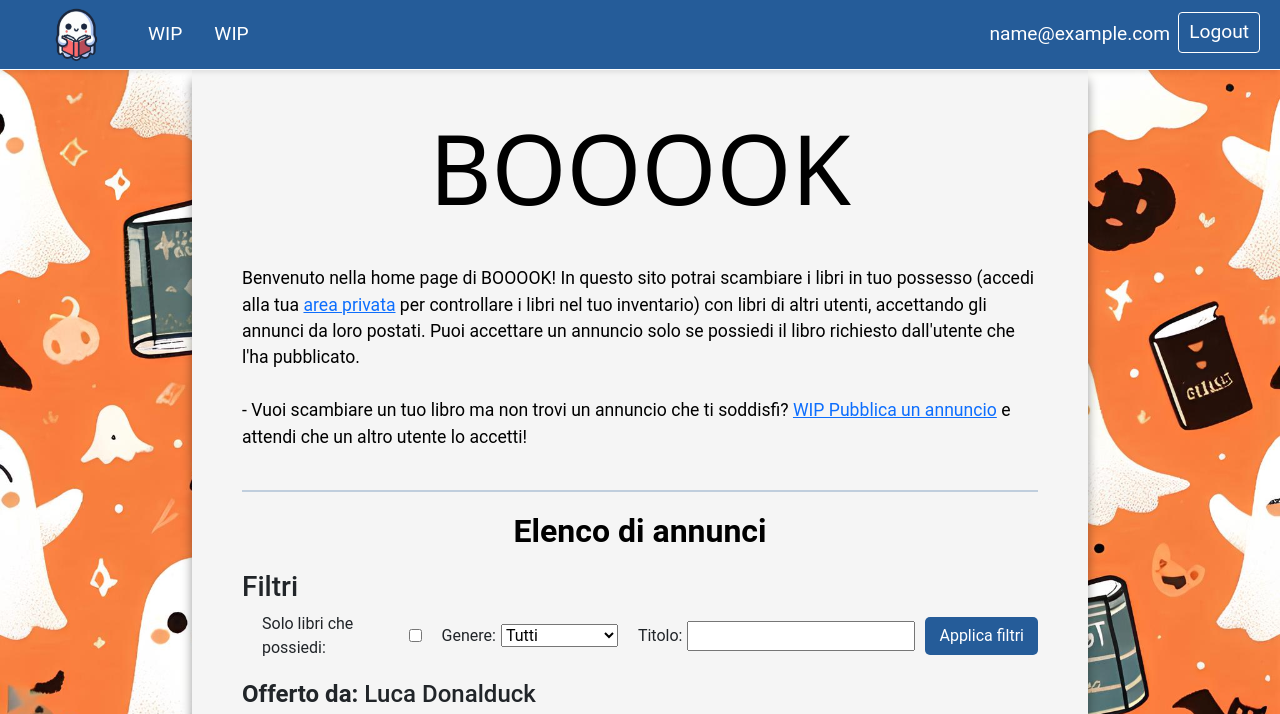
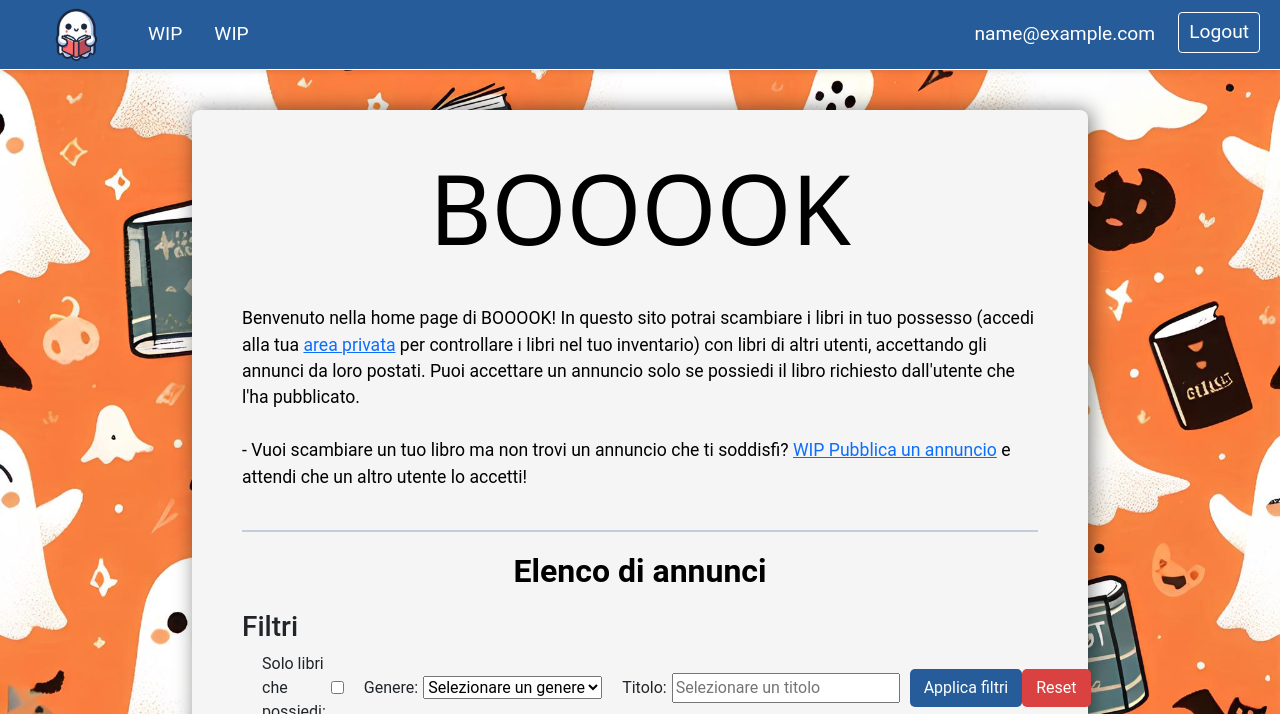
Before and after one commit to Seagullsarecute/Booook, a PHP site: page /home.php in a window 1280 px wide. Shown: the top 714 px of the page. Run offline with PHP 8.4, Linux system fonts and the light colour scheme; the visitor is signed in with stand-in values (Sample User, id 1); data comes from the database, SQL or seed files in the repository; some web fonts are replaced.

Commit message:
Homepage filters completed, minor corrections

```diff
--- a/home.php
+++ b/home.php
@@ -45,31 +45,28 @@ if ($conn->connect_error) {
                 <input type="checkbox" id="checkbox" name="only_available" value="true">
                 <label for="genere">Genere:</label>
                 <select id="genere" name="genere">
-                    <option value="none">Tutti</option>
-                    <option value="fantasy">Fantasy</option>
-                    <option value="horror">Horror</option>
-                    <option value="giallo">Giallo</option>
-                    <option value="romantico">Romantico</option>
-                    <option value="avventura">Avventura</option>
-                    <option value="biografico">Biografico</option>
-                    <option value="storia">Storia</option>
-                    <option value="fantascienza">Fantascienza</option>
-                    <option value="thriller">Thriller</option>
-                    <option value="comico">Comico</option>
-                    <option value="drammatico">Drammatico</option>
-                    <option value="poesia">Poesia</option>
-                    <option value="saggio">Saggio</option>
-                    <option value="tecnico">Tecnico</option>
-                    <option value="altro">Altro</option>
+                    <?php
+                    $sql = "SELECT DISTINCT genere FROM info_libri ORDER BY genere ASC";
+
+                    $result= $conn->query($sql);
+                    if($result->num_rows >0) {
+                        echo "<option disabled selected value='none'>Selezionare un genere</option>";
+                        while($row= $result->fetch_assoc()) {
+                            echo "<option value='". strtolower($row['genere']) ."'>". ucfirst($row['genere']) ."</option>";
+                        }
+                    }
+                    ?>
                 </select>
                 <label for="casa_editrice">Titolo:</label>
-                <input type="text" name="titolo">
+                <input type="text" name="titolo" placeholder="Selezionare un titolo">
                 <input type="submit" value="Applica filtri">
+                <a href="home.php" id="filter-reset-button">Reset</a>
             </form>
 
         </div>
         <div id="annunci-wrapper">
             <?php
+            $filters_counter = 0;
             $sql = "SELECT
                         info_richiesto.titolo AS richiesto_titolo,
                         info_richiesto.autore AS richiesto_autore,
@@ -88,15 +85,17 @@ if ($conn->connect_error) {
                     LEFT JOIN utenti ON annunci.fk_id_utente = utenti.id_utente
                     LEFT JOIN copia_libri AS copia_scambiato ON annunci.fk_id_copia_libro_scambiato = copia_scambiato.id_copia_libro
                     LEFT JOIN info_libri AS info_scambiato ON copia_scambiato.fk_id_info_libro = info_scambiato.id_info_libro
-                    LEFT JOIN info_libri AS info_richiesto ON annunci.fk_id_info_libro_richiesto = info_richiesto.id_info_libro";
+                    LEFT JOIN info_libri AS info_richiesto ON annunci.fk_id_info_libro_richiesto = info_richiesto.id_info_libro\n";
             if(isset($_GET['only_available']) && $_GET['only_available'] == 'true'){
-                        $sql .= "WHERE richi";
+                $sql .= ($filters_counter>0 ? "AND" : "WHERE") . " info_richiesto.id_info_libro IN (SELECT fk_id_info_libro FROM copia_libri WHERE fk_id_utente = ".$_SESSION['user_id'].")";
+                $filters_counter++;
             }
             if(isset($_GET['genere']) && $_GET['genere'] != 'none'){
-                        $sql .= " WHERE richiesto_genere = '".$_GET['genere']."'";
+                $sql .= ($filters_counter>0 ? "AND" : "WHERE") . " info_scambiato.genere = '".$_GET['genere']."'";
+                $filters_counter++;
             }
             if(isset($_GET['titolo']) && $_GET['titolo'] != ''){
-                        $sql .= " WHERE richiesto_titolo LIKE '%".$_GET['titolo']."%'";
+                $sql .= ($filters_counter>0 ? "AND" : "WHERE") . " info_scambiato.titolo LIKE '%".$_GET['titolo']."%'";
             }
             $result = $conn->query($sql);
             if($result->num_rows > 0){
@@ -104,7 +103,7 @@ if ($conn->connect_error) {
                     echo "<div class='annuncio-singolo-wrapper'>";
                         echo "<h4><b>Offerto da:</b> " . $row['nome'] . " " . $row["cognome"]."</h4>";
                         echo "<div class='annuncio-singolo-scambiato'>";
-                            echo "<img class='annuncio-singolo-scambiato-img' src='images/book_covers/" . $row['scambiato_src'] . "'>";
+                            echo "<a href='pagina_libro.php?id_libro=".$row["richiesto_info_id"]."'><img class='annuncio-singolo-scambiato-img' src='images/book_covers/" . $row['scambiato_src'] . "'></a>";
                             echo "<div class='annuncio-singolo-scambiato-info'>";
                                 echo "<p><b>Titolo: </b>" . $row['scambiato_titolo'] . "</td>";
                                 echo "<p><b>Autore: </b>" . $row['scambiato_autore'] . "</td>";
@@ -119,6 +118,7 @@ if ($conn->connect_error) {
                     echo "</div>";
                 }
             }
+
             ?>
         </div>
     </div>
--- a/navbar.php
+++ b/navbar.php
@@ -10,11 +10,11 @@
   <div class="collapse navbar-collapse justify-content-end" id="navbarSupportedContent">
     <ul class="navbar-nav mr-auto">
       <li class="nav-item active">
-        <a id="nav-profilo" class="nav-link" href="logout.php"><?php echo "$email" ?><span class="sr-only"></span></a>
+        <a id="nav-profilo" class="nav-link" href="profilo.php"><?php echo "$email" ?><span class="sr-only"></span></a>
       </li>
       <li class="nav-item active">
-        <a id="nav-logout" class="nav-link" href="logout.php">Logout<span class="sr-only"></span></a>
+        <a id="nav-logout" class="nav-link" href="logout.php">Logout</a>
       </li>
-      </ul>
-      </div>
+    </ul>
+  </div>
 </nav>
--- a/script/home.js
+++ b/script/home.js
@@ -20,4 +20,12 @@ window.onload = function() {
     document.getElementsByName('titolo')[0].addEventListener('input', function() {
         localStorage.setItem('titolo', this.value);
     });
+    document.getElementById("filter-reset-button").addEventListener("click", function() {
+        localStorage.removeItem('only_available');
+        localStorage.removeItem('genere');
+        localStorage.removeItem('titolo');
+        document.getElementById('checkbox').checked = false;
+        document.getElementById('genere').value = '';
+        document.getElementsByName('titolo')[0].value = '';
+    });
 };
--- a/stylesheet/home.css
+++ b/stylesheet/home.css
@@ -41,13 +41,14 @@ body {
     padding: 20px 50px;
     width: 70%;
     height: 100%;
-    margin: auto;
+    margin: 40px auto;
+    border-radius: 8px;
     display: flex;
     flex-direction: column;
     justify-content: center;
     align-items: start;
     background-color: #f5f5f5;
-    box-shadow: 0 10px 10px 0 rgba(0, 0, 0, 0.4);
+    box-shadow: 3px 0px 20px 0 rgba(0, 0, 0, 0.5);
 }
 
 #annunci-wrapper {
@@ -129,6 +130,10 @@ hr {
     align-items: center;
 }
 
+#filtri-wrapper {
+    width: 100%;
+}
+
 input[type="submit"] {
     background-color: #255C99;
     margin-left: 10px;
@@ -140,7 +145,29 @@ input[type="submit"] {
     transition: 0.1s;
 }
 
+input[type="submit"]:hover {
+    transform: scale(1.1);
+    background-color: #1A4561;
+}
+
 #filtri-form label {
     margin-right: 5px;
     margin-left: 20px;
 }
+
+#filter-reset-button {
+    text-decoration: none;
+    margin-left:auto;
+    background-color: #da4141;
+    color: white;
+    padding: 7px 14px;
+    border: none;
+    border-radius: 5px;
+    cursor: pointer;
+    transition: 0.1s;
+}
+
+#filter-reset-button:hover {
+    transform: scale(1.1);
+    background-color: #912c2c;
+}
--- a/stylesheet/index.css
+++ b/stylesheet/index.css
@@ -15,6 +15,7 @@ body {
     justify-content: center;
     align-items: center;
     height: 100vh;
+    font-family: 'Roboto', sans-serif;
     background-image: url("../images/backgrounds/index_background.png");
     background-size: cover;
 }
--- a/stylesheet/nav.css
+++ b/stylesheet/nav.css
@@ -23,6 +23,7 @@
     border: 1.5px solid #fff;
     border-radius: 4px;
     padding: 5px 10px;
+    margin-left: 15px
 }
 
 .nav-link {
--- a/stylesheet/pagina_libro.css
+++ b/stylesheet/pagina_libro.css
@@ -5,7 +5,10 @@ body, h1, h2, h3, p {
   }
 
   body {
-    font-family: 'Arial', sans-serif;
+    margin: 0;
+    padding: 0;
+    padding-top: 70px;
+    font-family: 'Roboto', sans-serif;
     background-color: #f4f4f4;
   }
 
```
Also changed, not shown: logout.php (added, +13 -0 lines), profilo.php (+5 -2 lines), stylesheet/profilo.css (renamed from stylesheet/profile.css, +7 -0 lines). Lines whose indentation alone changed are shown as unchanged.
